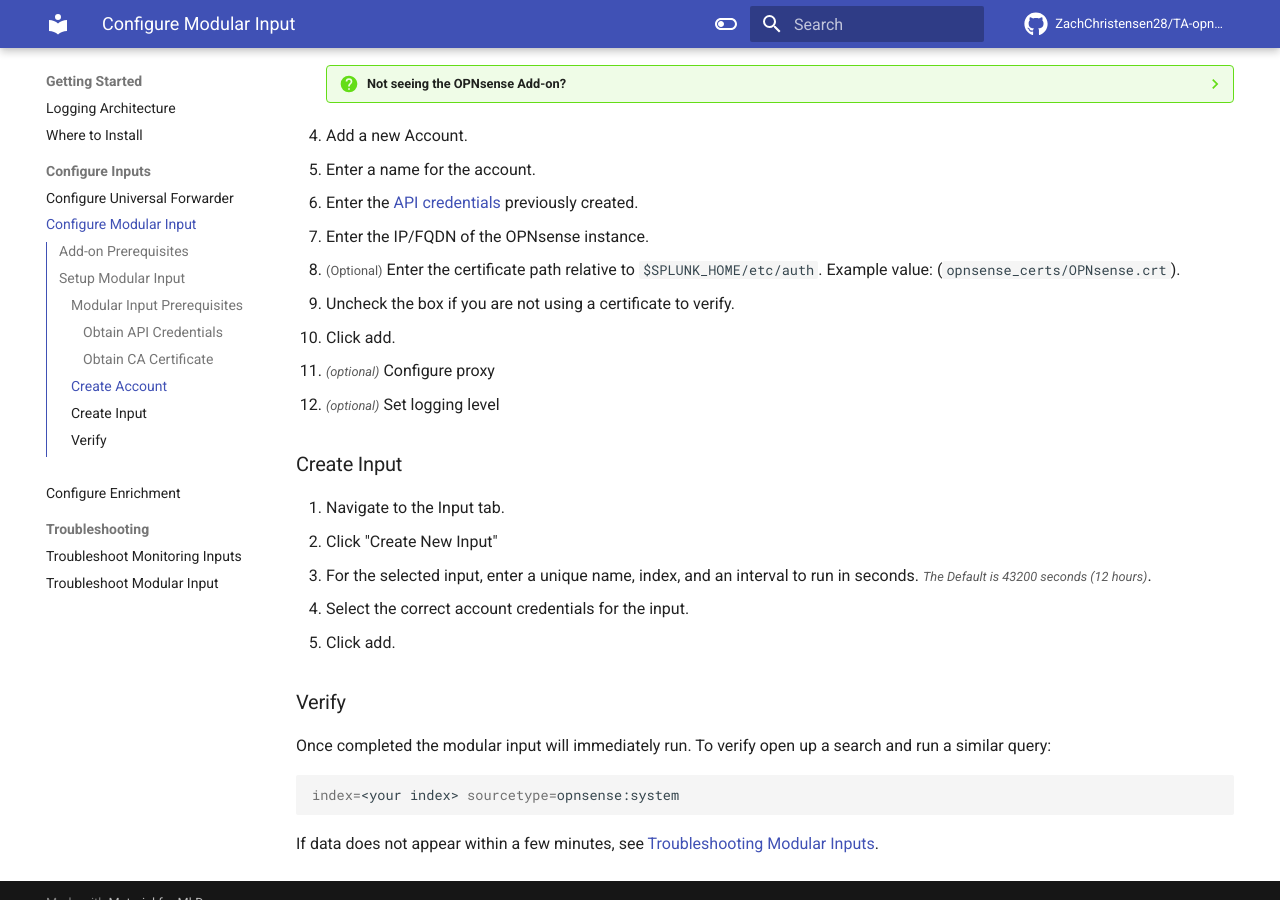
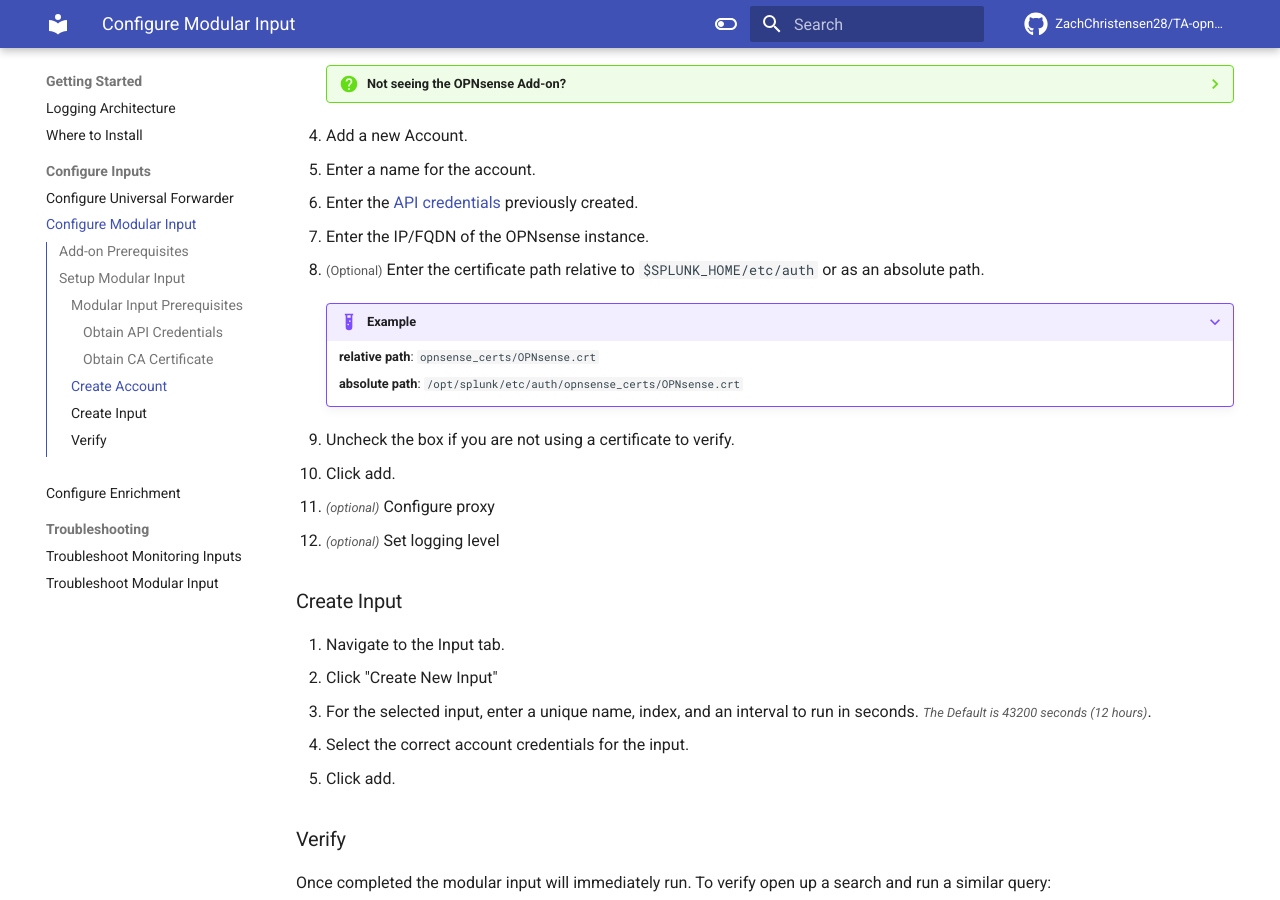
Before and after one commit to ZachChristensen28/splunk-opnsense-ta-documentation, an MkDocs documentation site: the page built from docs/getting-started/configure-inputs/configure-modinput.md, in a window 1280 px wide and 900 px high, scrolled down 1525 px. Built offline with MkDocs 1.6.1 and Material for MkDocs 9.7.7, drawn with Linux system fonts in a browser that asks for light colours; comment, search, counter and statistics services are not loaded.

Commit message:
adding notes for absolute paths and relative paths

```diff
--- a/docs/getting-started/configure-inputs/configure-modinput.md
+++ b/docs/getting-started/configure-inputs/configure-modinput.md
@@ -53,7 +53,13 @@
 1. Enter a name for the account.
 1. Enter the [API credentials](#obtain-api-credentials) previously created.
 1. Enter the IP/FQDN of the OPNsense instance.
-1. <small>(Optional)</small> Enter the certificate path relative to `$SPLUNK_HOME/etc/auth`. Example value: (`opnsense_certs/OPNsense.crt`).
+1. <small>(Optional)</small> Enter the certificate path relative to `$SPLUNK_HOME/etc/auth` or as an absolute path.
+
+    ???+ example
+        **relative path**: `opnsense_certs/OPNsense.crt`
+
+        **absolute path**: `/opt/splunk/etc/auth/opnsense_certs/OPNsense.crt`
+
 1. Uncheck the box if you are not using a certificate to verify.
 1. Click add.
 1. <small>_(optional)_</small> Configure proxy
```
